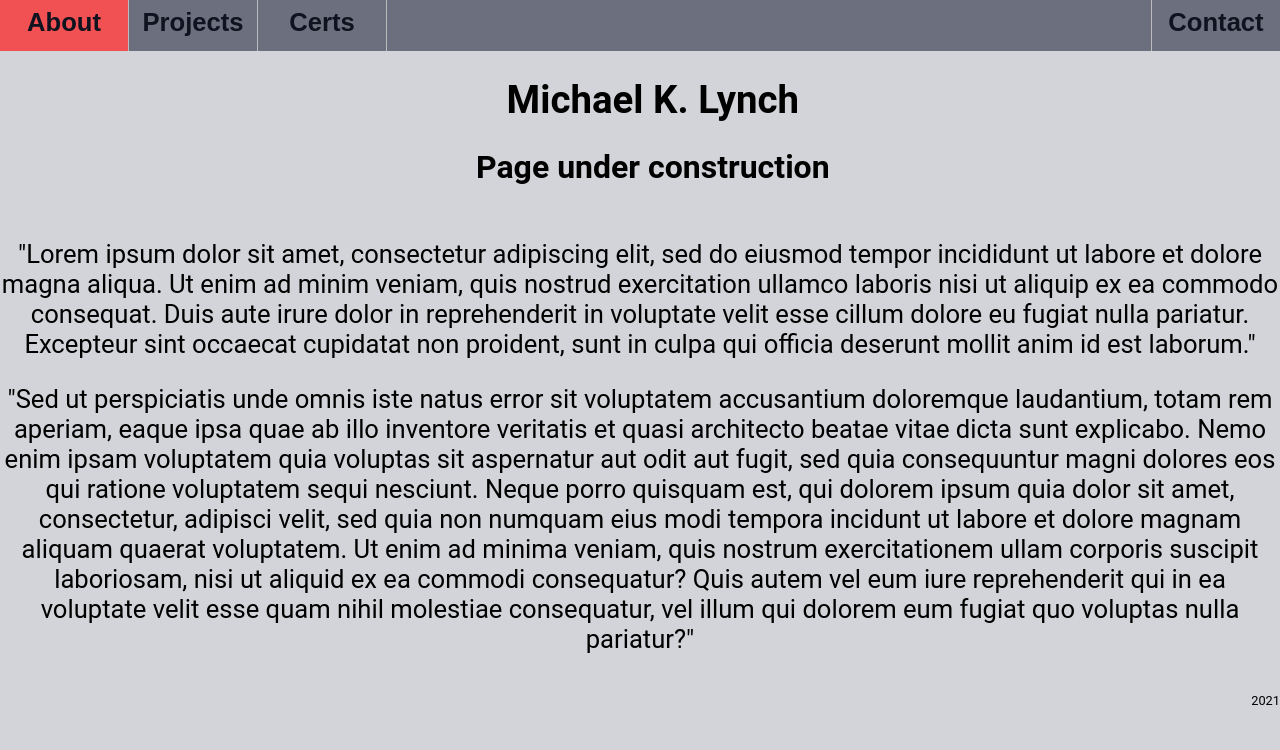
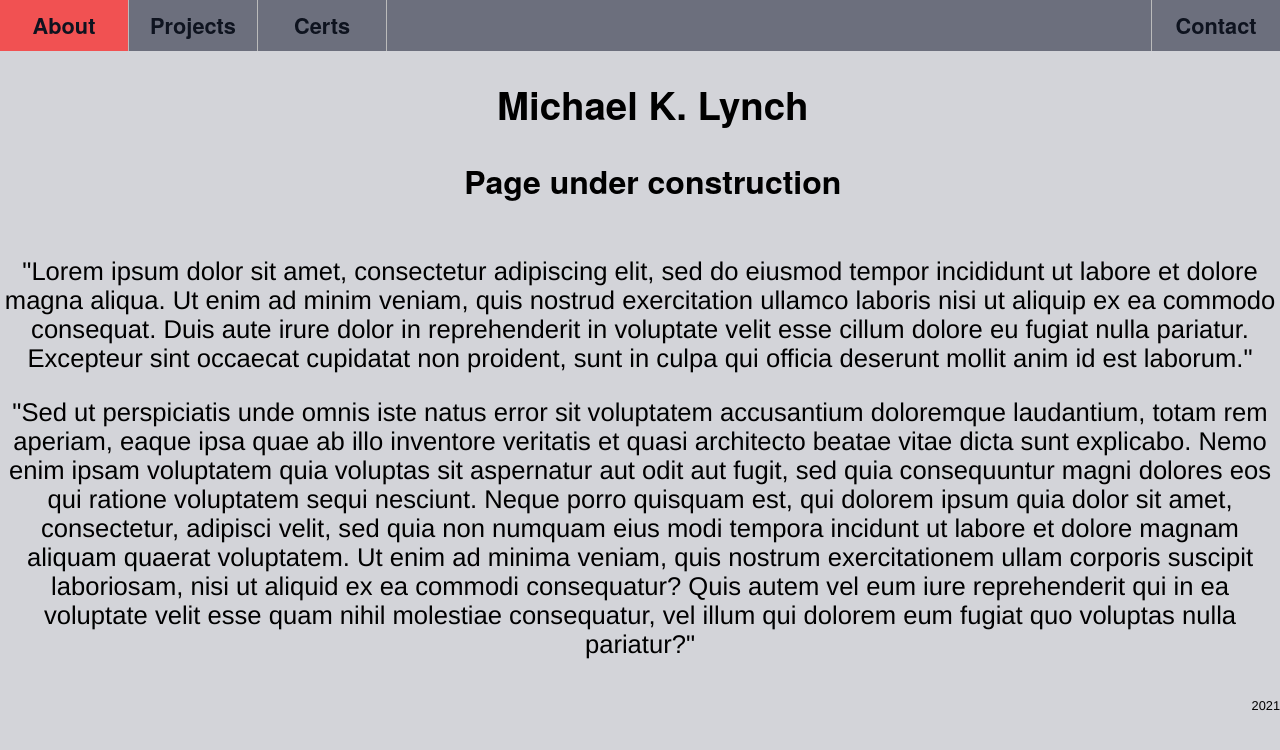
Before and after one commit to mikrl/Personal-Site, a Django app: page / in a window 1280 px wide. Shown: the top 750 px of that part. Run offline with Django 3.2, Linux system fonts and the light colour scheme; the page is wider than the window, and the part outside it is not shown.

Commit message:
Added some extra styling.

```diff
--- a/portfolio/static/portfolio/aesthetic.css
+++ b/portfolio/static/portfolio/aesthetic.css
@@ -4,24 +4,20 @@ body {
     overflow-x: hidden;
     overflow-y: scroll;
     margin: 0;
-    font-family: roboto, sans-serif
+    font-family: HelveticaNeue, sans-serif
 }
 
 div {
-    width: 25vw;
-  /* border: 15px solid green; */
+    width: 100vw;
 }
 
 div.nameplate {
-    width: 100vw;
     padding-top:3vw;
     text-align: center;
     margin: 1vw;
 }
 
 div.page-content {
-    width: 100vw;
-    /* border: 15px solid green; */
     text-align: center;
     overflow-y: scroll;
 }
@@ -29,26 +25,24 @@ div.page-content {
 
 h {
     color: #0E131F;
-    font-family: roboto, sans-serif;
+    font-family: HelveticaNeue, sans-serif;
 }
 
 h1 {
     /*color: #0E131F;*/
     text-align: center;
     font-size: 3vw;
-    /*font-family: roboto, sans-serif;*/
 }
 
 h2 {
     /*color: #0E131F;*/
     text-align: center;
     font-size: 2.5vw;
-    /*font-family: roboto, sans-serif;*/
 }
 
 p {
   font-size: 2vw;
-  font-family: roboto, sans-serif;
+  font-family: helvetica, sans-serif;
   text-align: center;
 }
 
@@ -73,7 +67,6 @@ ul.navbar {
 li {
     height: 4vw;
     width: 10vw;
-    display: inline;
 }
 
 li.rightalign {
@@ -91,10 +84,10 @@ li.leftalign {
     height:4vw;
     width: 10vw;
     text-align: center;
-    padding-bottom: 0.5vw;
     border: none;
-    font-size: 2vw;
+    font-size: 1.7vw;
     font-weight: bold;
+    font-family: HelveticaNeue, sans-serif;
     color: #0E131F;
     background-color: #6C6F7D;
     transition: background-color 0.3s ease-out;
```
